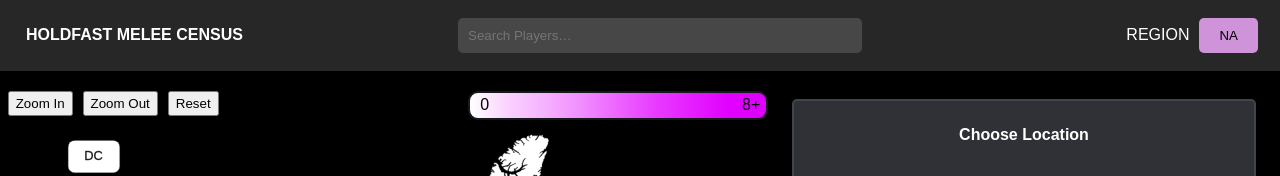
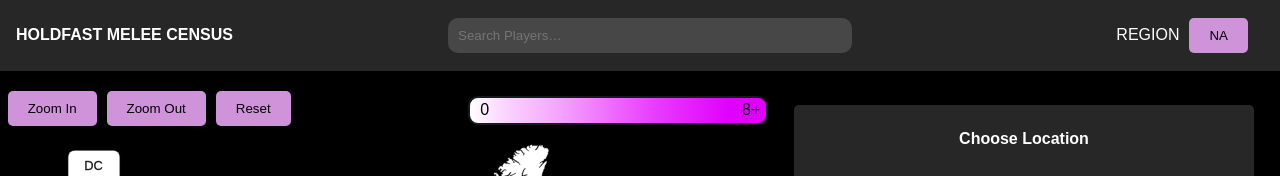
Before and after one commit to Derek1086/holdfast-census, a Next.js app: page / in a window 1280 px wide. Shown: the top 176 px of the page. Built offline with nearby package versions, Linux system fonts and the light colour scheme; no server answers; the database is empty.

Commit message:
button update

```diff
--- a/pages/components/BodySection/BodySection.module.css
+++ b/pages/components/BodySection/BodySection.module.css
@@ -14,15 +14,14 @@
 
 .locationContainer {
   width: 40%;
-  height: 90%;
+  height: 100%;
   display: flex;
   justify-content: center;
   align-items: center;
 }
 
 .detailContainer {
-  background-color: #2f3136;
-  border: 2px solid #40444b;
+  background-color: #272727;
   border-radius: 5px;
   height: 90%;
   width: 90%;
--- a/pages/components/BodySection/Maps/EUMap.module.css
+++ b/pages/components/BodySection/Maps/EUMap.module.css
@@ -62,6 +62,19 @@
   color: black;
 }
 
+.btn {
+  background-color: #ce93d8;
+  border: none;
+  height: 100%;
+  padding: 10px 20px;
+  border-radius: 5px;
+  cursor: pointer;
+}
+
+.btn:hover {
+  background-color: #b236c8;
+}
+
 @media (max-width: 1000px) {
   .btns {
     display: none;
--- a/pages/components/BodySection/Maps/EUMap.tsx
+++ b/pages/components/BodySection/Maps/EUMap.tsx
@@ -142,9 +142,15 @@
     <>
       <div className={classes.buttonContainer}>
         <div className={classes.btns}>
-          <button onClick={zoomInHandler}>Zoom In</button>
-          <button onClick={zoomOutHandler}>Zoom Out</button>
-          <button onClick={resetZoomHandler}>Reset</button>
+          <button className={classes.btn} onClick={zoomInHandler}>
+            Zoom In
+          </button>
+          <button className={classes.btn} onClick={zoomOutHandler}>
+            Zoom Out
+          </button>
+          <button className={classes.btn} onClick={resetZoomHandler}>
+            Reset
+          </button>
         </div>
         <div className={classes.legendContainer}>
           <div className={classes.legend}>
--- a/pages/components/BodySection/Maps/NAMap.module.css
+++ b/pages/components/BodySection/Maps/NAMap.module.css
@@ -62,6 +62,19 @@
   color: black;
 }
 
+.btn {
+  background-color: #ce93d8;
+  border: none;
+  height: 100%;
+  padding: 10px 20px;
+  border-radius: 5px;
+  cursor: pointer;
+}
+
+.btn:hover {
+  background-color: #b236c8;
+}
+
 @media (max-width: 1000px) {
   .btns {
     display: none;
--- a/pages/components/BodySection/Maps/NAMap.tsx
+++ b/pages/components/BodySection/Maps/NAMap.tsx
@@ -141,9 +141,15 @@
     <>
       <div className={classes.buttonContainer}>
         <div className={classes.btns}>
-          <button onClick={zoomInHandler}>Zoom In</button>
-          <button onClick={zoomOutHandler}>Zoom Out</button>
-          <button onClick={resetZoomHandler}>Reset</button>
+          <button className={classes.btn} onClick={zoomInHandler}>
+            Zoom In
+          </button>
+          <button className={classes.btn} onClick={zoomOutHandler}>
+            Zoom Out
+          </button>
+          <button className={classes.btn} onClick={resetZoomHandler}>
+            Reset
+          </button>
         </div>
         <div className={classes.legendContainer}>
           <div className={classes.legend}>
--- a/pages/components/HeaderSection/HeaderSection.module.css
+++ b/pages/components/HeaderSection/HeaderSection.module.css
@@ -6,7 +6,8 @@
   align-items: center;
   color: white;
   font-family: sans-serif;
-  padding: 5px 10px;
+  padding-top: 5px;
+  padding-bottom: 5px;
 }
 
 .titleContainer {
@@ -35,7 +36,7 @@
   background-color: #474747;
   color: white;
   border: none;
-  border-radius: 5px;
+  border-radius: 10px;
   height: 100%;
   padding: 10px;
 }
@@ -71,6 +72,7 @@
 @media screen and (max-width: 768px) {
   .container {
     gap: 10px;
+    padding: 10px;
   }
 
   .titleContainer,
```
